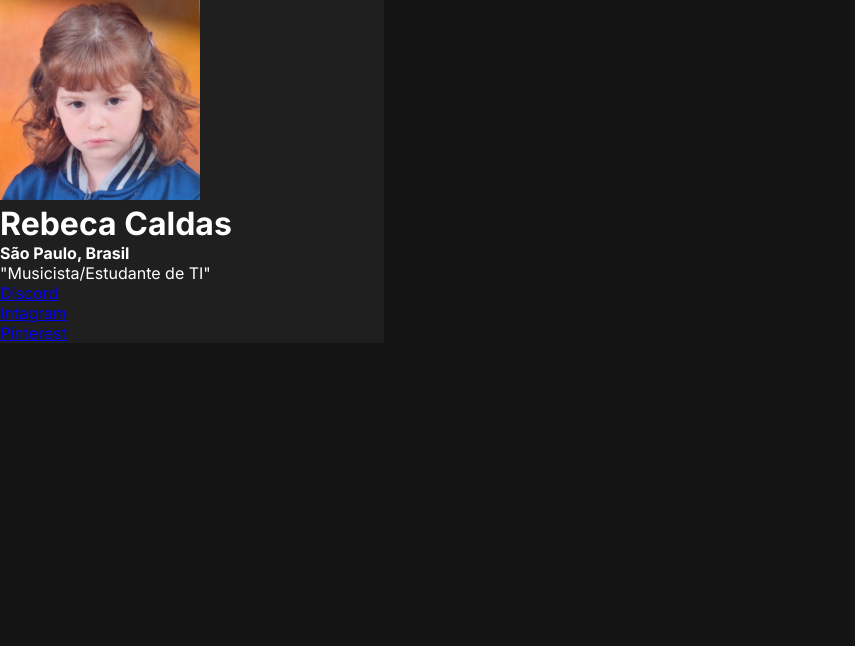
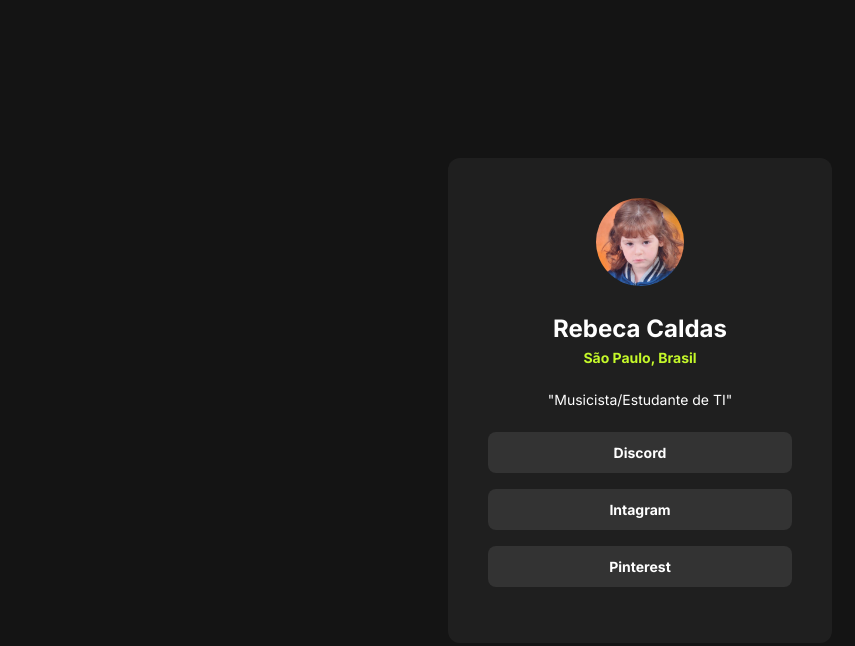
Before and after one commit to tfbecca/link-tree, a plain HTML site: page index.html in a window 1280 px wide. Shown: the whole page, without its empty margins (0-855 px from the left). Drawn offline with Linux system fonts and the light colour scheme.

Commit message:
projeto finalizado

```diff
--- a/style.css
+++ b/style.css
@@ -1,12 +1,6 @@
 
 
 @import url('https://fonts.googleapis.com/css2?family=Inter:ital,opsz,wght@0,14..32,100..900;1,14..32,100..900&display=swap');
-img {
-    width: 200px
- }
- img {
-    height: 200px
- }
 * {
     margin: 0;
     padding: 0;
@@ -18,15 +12,70 @@ img {
     --black: #141414;
     --dark-grey: #1F1F1F;
     --white: #FFF;
+    --neon-green: #C4F82A;
+    --grey: #333333;
+
 }
 body {
     background-color: var(--black);
     height: 100vh;
+    display: flex;
+    justify-content: center;
+    align-items: center;
+    text-align: center;
 
 }
 div {
     background-color: var(--dark-grey);
     color: var(--white);
     width: 384px;
+    text-align: center;
+    border-radius: 12px;
+    padding: 40px;
 
 }
+
+img {
+    width: 88px;
+    border-radius: 50%;
+    margin-bottom: 24px;
+}
+
+h1 {
+    font-size: 24px;
+    font-weight: 600px;
+    margin-bottom: 4px;
+}
+
+strong {
+    color: var(--neon-green);
+    font-size: 14px;
+}
+
+p {
+    margin-block: 24px;
+    font-size: 14px;
+}
+
+ul, li {
+    list-style: none;
+}
+
+a {
+    display: block;
+    background-color: var(--grey);
+    margin-bottom: 16px;
+    padding: 12px;
+    color: var(--white);
+    text-decoration: none;
+    font-size: 14px;
+    font-weight: 700;
+    border-radius: 8px;
+}
+
+a:hover {
+    background-color: var(--neon-green);
+    color: var(--dark-grey);
+    transition: 0.4s;
+
+}
```
